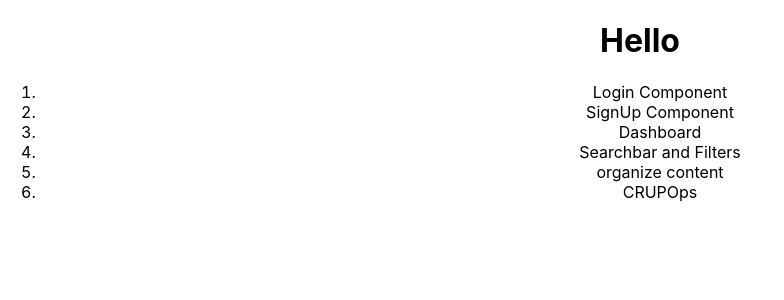
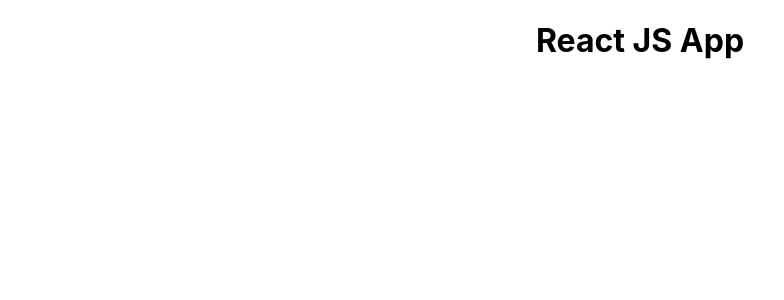
Before and after one commit to VickyDhanwani/ReactJS-App, a React (Create React App) app: page / in a window 1280 px wide. Shown: the top 300 px of the page, without its empty margins (0-784 px from the left). Built offline with nearby package versions, Linux system fonts and the light colour scheme.

Commit message:
function based approach to class based

```diff
--- a/src/App.css
+++ b/src/App.css
@@ -1,3 +1,6 @@
 .App {
   text-align: center;
 }
+.header {
+  text-align: center;
+}
--- a/src/App.js
+++ b/src/App.js
@@ -1,19 +1,23 @@
+import React from 'react';
 import './App.css';
 
-function App() {
-  return (
-    <div className="App">
-      <h1>Hello</h1>
-      <ol>
-        <li>Login Component</li>
-        <li>SignUp Component</li>
-        <li>Dashboard</li>
-        <li>Searchbar and Filters</li>
-        <li>organize content</li>
-        <li>CRUPOps</li>
-      </ol>
-    </div>
-  );
+
+
+class App extends React.Component {
+  state = { isNewUser : false,
+    isAuthenticated : false,
+    loginPage : true,
+    signupPage : false,
+    dashboardView : true
+  }
+  render() {
+    return (
+      <div className = 'App'>
+          <h1 className = 'header'>
+            React JS App
+          </h1>
+      </div>
+    );
+  }
 }
-
 export default App;
```
